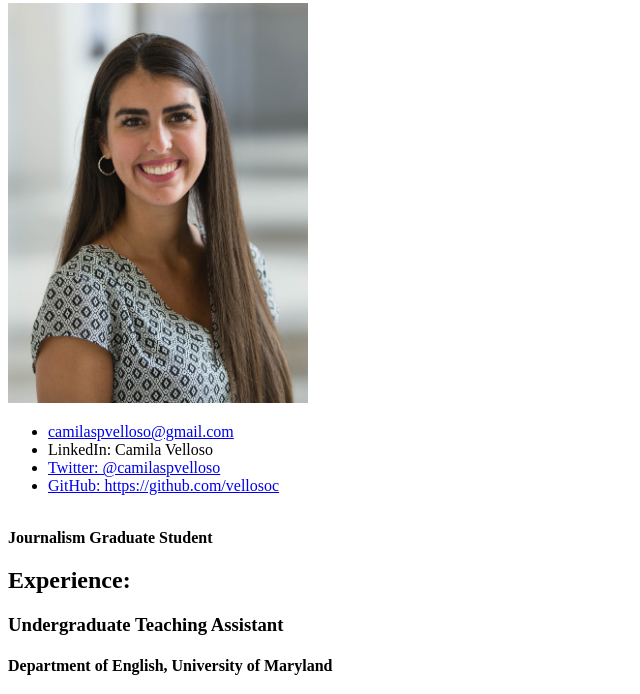
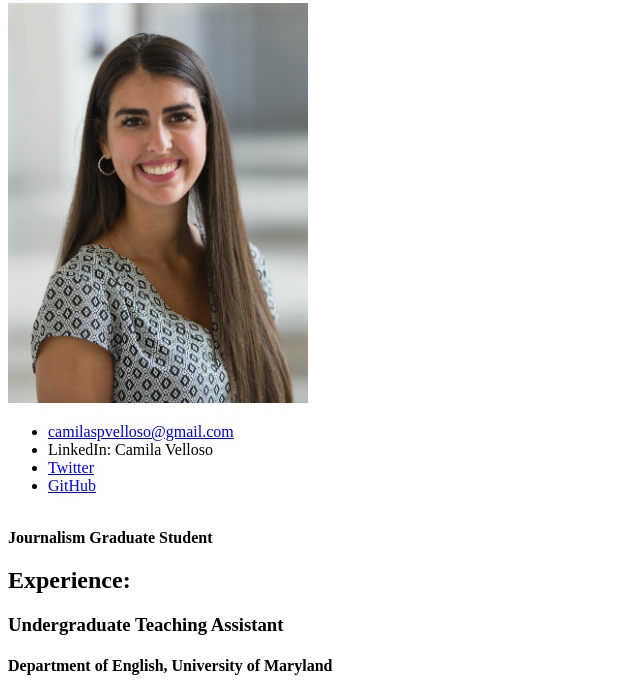
Before and after one commit to vellosoc/Camila-Velloso-jour652, a plain HTML site: page Resume/Velloso Resume CSS.html in a window 1280 px wide. Shown: the part 87-781 px from the top of the page, without its empty margins (0-640 px from the left). Drawn offline with Linux system fonts and the light colour scheme.

Commit message:
Resume Work

```diff
--- a/Resume/Velloso Resume CSS.html
+++ b/Resume/Velloso Resume CSS.html
@@ -27,8 +27,8 @@
   <ul>
     <li><a href=mailto:camilaspvelloso@gmail.com>camilaspvelloso@gmail.com</a></li>
     <li>LinkedIn: Camila Velloso</li>
-    <li><a href="https://twitter.com/camilaspvelloso">Twitter: @camilaspvelloso</a></li>
-    <li><a href="https://github.com/vellosoc">GitHub: https://github.com/vellosoc</a></li>
+    <li><a href="https://twitter.com/camilaspvelloso">Twitter</a></li>
+    <li><a href="https://github.com/vellosoc">GitHub</a></li>
   </ul>
 
   <br>
```
